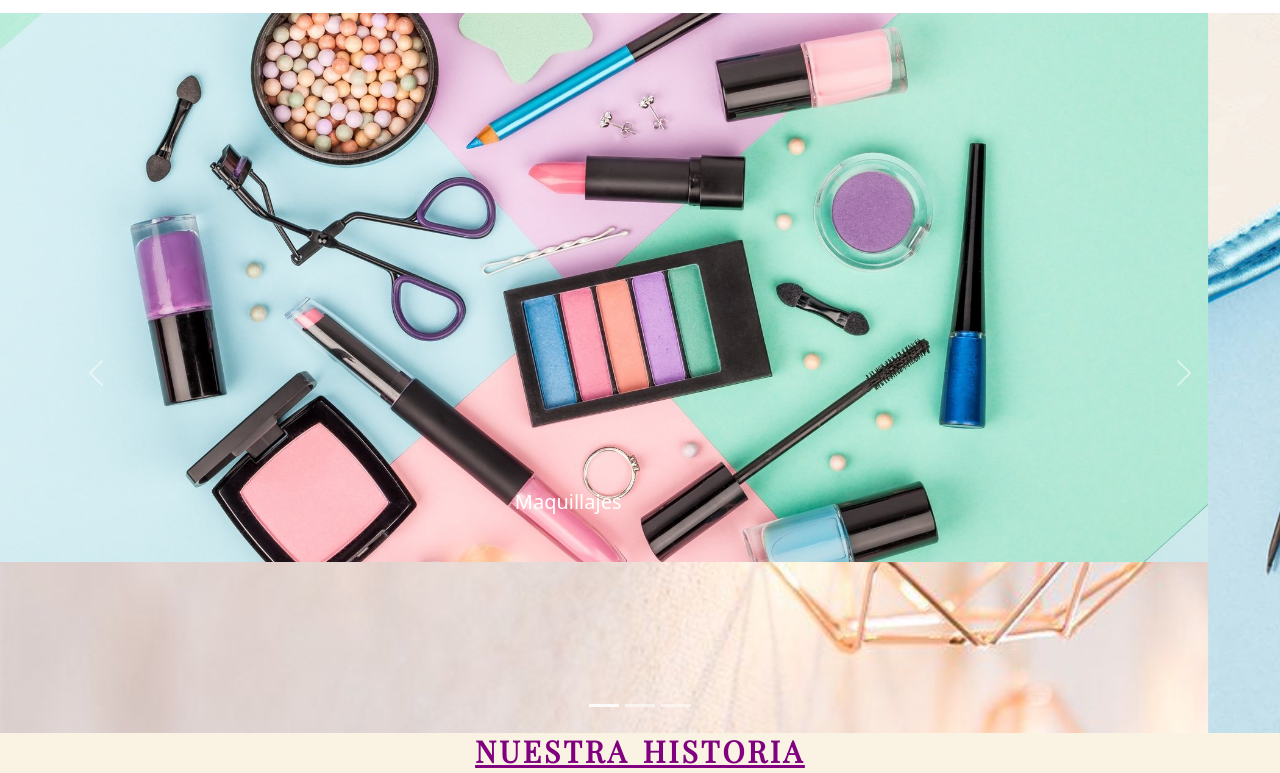
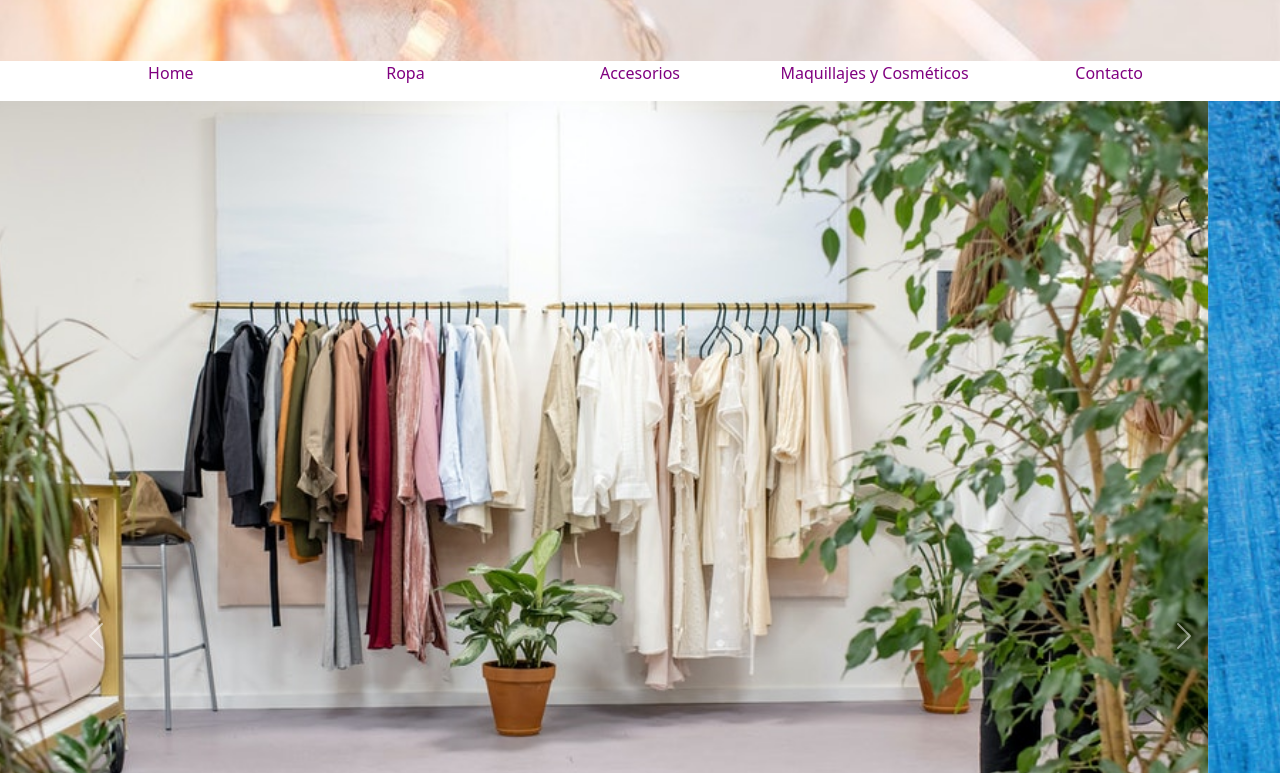
Before and after one commit to MicaelaMacellari/AlmaDiamante, a plain HTML site: page index.html in a window 1280 px wide. Shown: the part 179-952 px from the top of the page. Drawn offline with nearby package versions, Linux system fonts and the light colour scheme.

Commit message:
El idex pasa a ser grid pero el carrousel se sigue rompiendo en cuanto a tamaño

```diff
--- a/index.html
+++ b/index.html
@@ -15,6 +15,7 @@
 
 
 <body class="bodyIndex">
+  <div id="grilla">
     <header class="headerIndex">
         <img src="imagenes/logo.png" alt="Logo" height="100px" class="headerIndex__logo"/>
 
@@ -30,7 +31,7 @@
             <li class="navIndex__Menu__ul__li"> <a href="index.html"></a> Home </li>
             <li class="navIndex__Menu__ul__li"> <a href="ropa.html"></a> Ropa </li>
             <li class="navIndex__Menu__ul__li"> <a href="accesorios.html"></a> Accesorios </li>
-          <li class="navIndex__Menu__ul__li"> <a href="maquillajeYCosmeticos.html"></a> Maquillaje y Cosméticos </li>
+            <li class="navIndex__Menu__ul__li"> <a href="maquillajeYCosmeticos.html"></a> Maquillajes y Cosméticos </li>
             <li class="navIndex__Menu__ul__li"> <a href="contacto.html"></a> Contacto </li>
         </ul>
       </div>
@@ -48,23 +49,23 @@
 
         <div class="carousel-inner">
           <div class="carousel-item active">
-          <img src="imagenes/maquillaje.jpg" class="d-block w-100" alt="...">
+            <img src="imagenes/ropa 1 - 900px de alto.jpg" class="d-block w-100" alt="Ropa">
             <div class="carousel-caption d-none d-md-block">
-            <h5>Maquillajes</h5>
+              <h5>Ropa</h5>
               <!-- <p>Some representative placeholder content for the first slide.</p> -->
             </div>
           </div>
           <div class="carousel-item">
-          <img src="imagenes/maquillaje2.jpg" class="d-block w-100" alt="...">
+            <img src="imagenes/accesorios 1 - 900px de alto.jpg" class="d-block w-100" alt="Accesorios">
             <div class="carousel-caption d-none d-md-block">
-            <h5>Brochas</h5>
+              <h5>Accesorios</h5>
               <!-- <p>Some representative placeholder content for the second slide.</p> -->
             </div>
           </div>
           <div class="carousel-item">
-          <img src="imagenes/maquillaje3.jpg" class="d-block w-100" alt="...">
+            <img src="imagenes/maquillaje 1 - 900px de alto.jpg" class="d-block w-100" alt="Maquillajes y Cosméticos">
             <div class="carousel-caption d-none d-md-block">
-            <h5>Sombras</h5>
+              <h5>Maquillajes y Cosméticos</h5>
               <!-- <p>Some representative placeholder content for the third slide.</p> -->
             </div>
           </div>
@@ -84,7 +85,7 @@
 
       <div class="sectionIndex">
           <h3 class="sectionIndex__h3">NUESTRA HISTORIA</h3>
-        <p class="sectionIndex__Parrafo">Alma Diamante nació a comienzos del 2020, con la idea de llevar brillo a los hogares y tu día a día, en el contexto del Aislamiento Obligatorio por Covid.</p>
+          <p class="sectionIndex__Parrafo">Alma Diamante nació a comienzos del 2020, con la idea de llevar brillo a los hogares y tu día a día.</p>
       </div>
     </section>
 
@@ -94,7 +95,7 @@
 
     <script src="https://cdn.jsdelivr.net/npm/@popperjs/core@2.9.1/dist/umd/popper.min.js" integrity="sha384-SR1sx49pcuLnqZUnnPwx6FCym0wLsk5JZuNx2bPPENzswTNFaQU1RDvt3wT4gWFG" crossorigin="anonymous"></script>
     <script src="https://cdn.jsdelivr.net/npm/bootstrap@5.0.0-beta3/dist/js/bootstrap.bundle.min.js" integrity="sha384-JEW9xMcG8R+pH31jmWH6WWP0WintQrMb4s7ZOdauHnUtxwoG2vI5DkLtS3qm9Ekf" crossorigin="anonymous"></script>
-
+  </div>
 </body>
 
 
--- a/scss/estilosass.scss
+++ b/scss/estilosass.scss
@@ -1,6 +1,17 @@
 // INICIO SCSS INDEX
+#grilla {
+    display:grid;
+    grid-template-columns: 100%;
+    grid-template-rows: 30vh 5vh 45vh 20vh;
+    grid-template-areas:
+                        "header"
+                        "nav"
+                        "section"
+                        "footer  footer  footer";
+}
+
 .bodyIndex{
-    background-image: url("bodyIndex.jpg");
+    background-image: url("bodyIndex-Sin_Marca_De_Agua.jpg");
     background-repeat:no-repeat;
     background-size: cover;
     margin: 0;
@@ -94,6 +105,11 @@
     //     margin-top: 50px;
     //     margin-bottom: 50px;
     // }
+}
+
+.carousel-inner{
+    height: 50%;
+    max-width: 100%;
 }
 
 .sectionIndex{
```
Also changed, not shown: anotaciones - pendientes.txt (added), imagenes/bodyIndex - sin marca de agua.jpg (added), scss/bodyIndex-Sin_Marca_De_Agua.jpg (added), scss/estilosass.css, 1 other file. Lines whose indentation alone changed are shown as unchanged.
